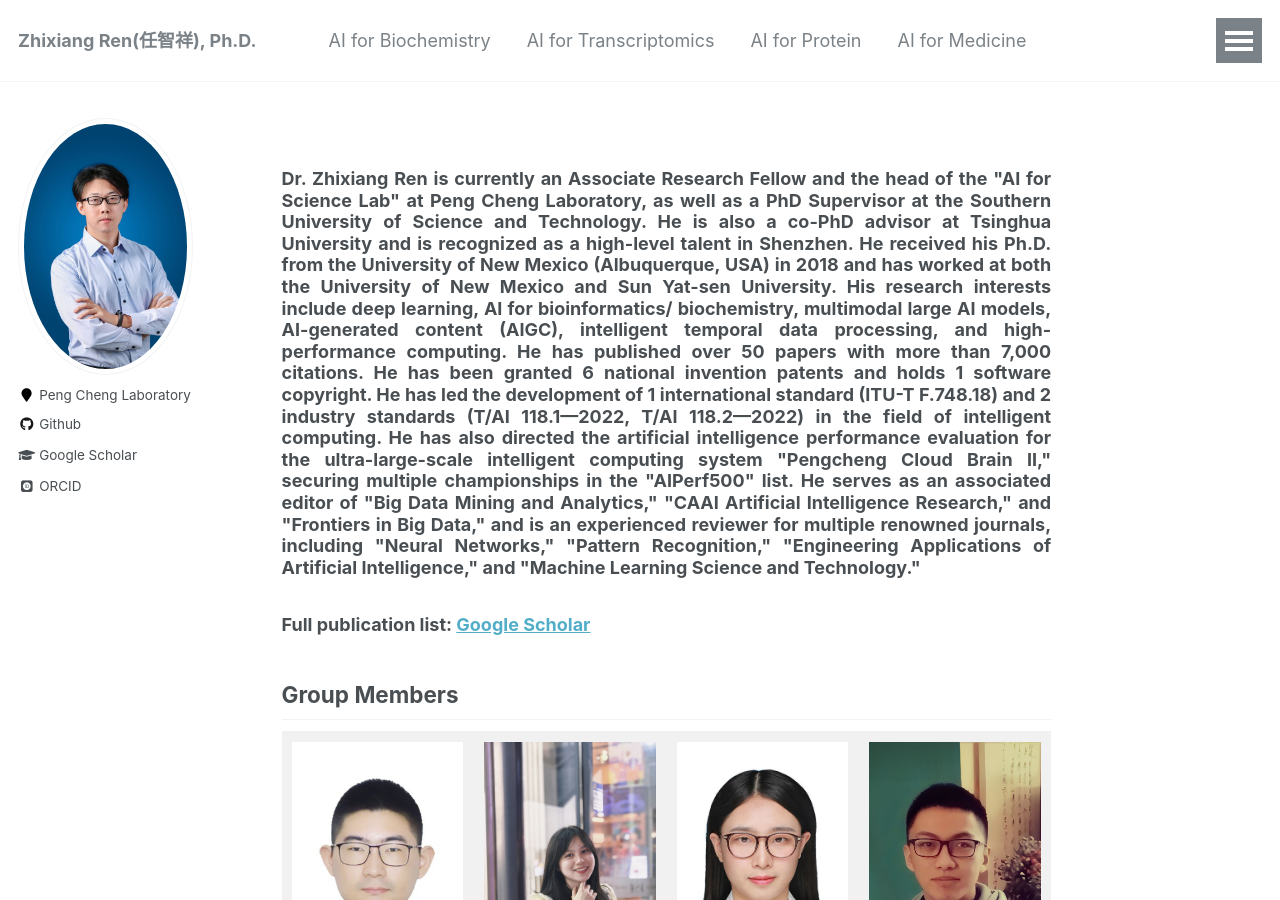
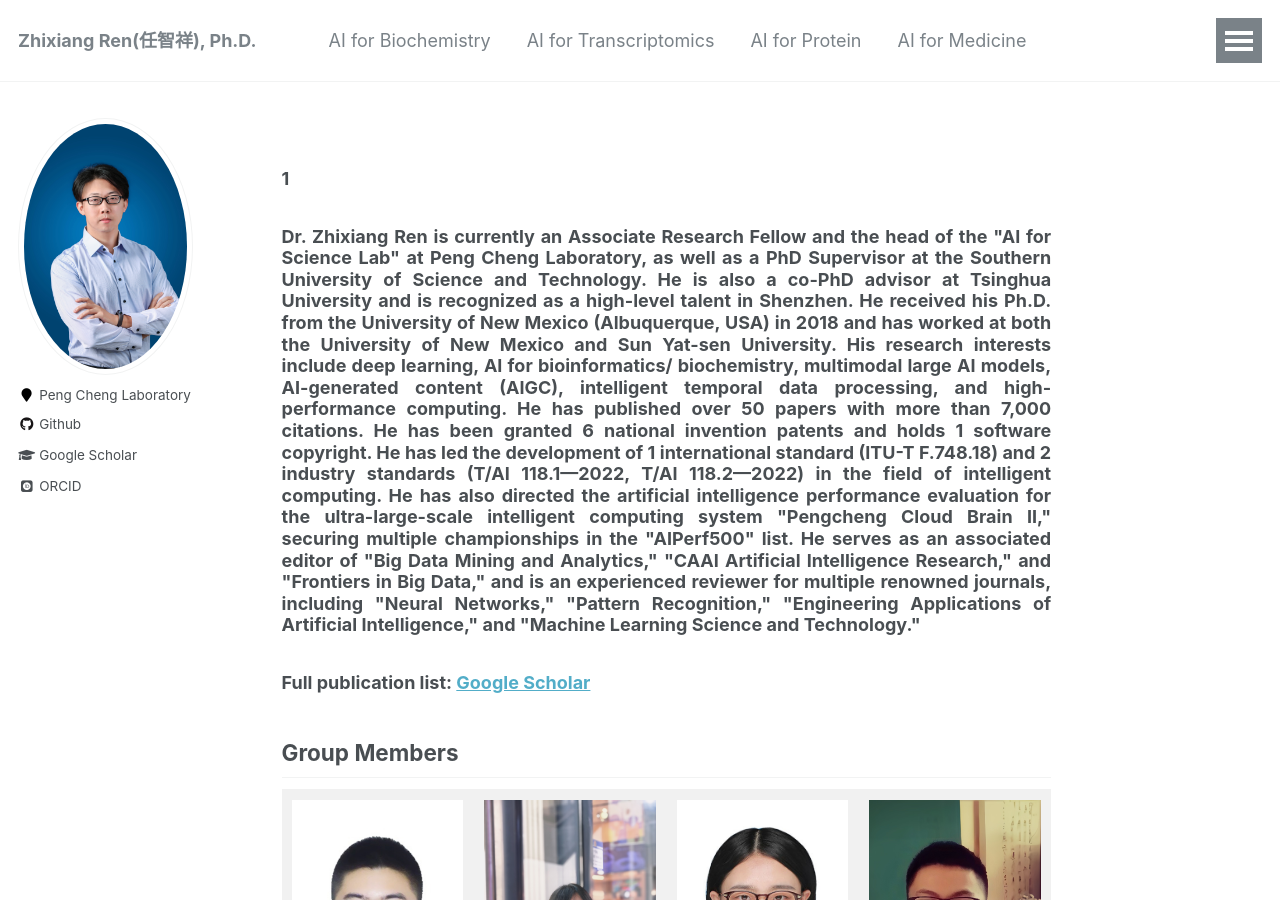
Before and after one commit to zhixiang-ren/zhixiang-ren.github.io, a Jekyll site: the page built from _pages/about.html, in a window 1280 px wide and 900 px high. Built offline with Jekyll 4.4.1, drawn with Linux system fonts in a browser that asks for light colours; some web fonts are replaced.

Commit message:
Update about.html

```diff
--- a/_pages/about.html
+++ b/_pages/about.html
@@ -7,6 +7,10 @@ redirect_from:
   - /about/
   - /about.html
 ---
+
+<h3 style="text-align:justify;">
+  1
+</h3>
 
 <h3 style="text-align:justify;">
   Dr. Zhixiang Ren is currently an Associate Research Fellow and the head of the "AI for Science Lab" at Peng Cheng Laboratory, as well as a PhD Supervisor at the Southern University of Science and Technology.
@@ -28,61 +32,61 @@ redirect_from:
 
 <div style="float: left;">
 
-  <div style="width: 25%;padding: 5px;background-color: rgb(241, 241, 241);float: left;">
+  <div style="width: 25%;height: 200px;padding: 5px;background-color: rgb(241, 241, 241);float: left;">
     <img style="width: 100%;padding-left: 3%;padding-right: 3%;padding-top: 3%;padding-bottom: 0%;" src="/images/renym.png">
     <p style="width: 100%;padding-left: 3%;padding-right: 3%;padding-top: 3%;padding-bottom: 0%;text-align:center">Yiming Ren</p>
     <p style="width: 100%;padding-left: 3%;padding-right: 3%;padding-top: 0%;padding-bottom: 0%;text-align:center">Software Engineer</p>
   </div>
 
-  <div style="width: 25%;padding: 5px;background-color: rgb(241, 241, 241);float: left;">
+  <div style="width: 25%;height: 200px;padding: 5px;background-color: rgb(241, 241, 241);float: left;">
     <img style="width: 100%;padding-left: 3%;padding-right: 3%;padding-top: 3%;padding-bottom: 0%;" src="/images/lizt.png">
     <p style="width: 100%;padding-left: 3%;padding-right: 3%;padding-top: 3%;padding-bottom: 0%;text-align:center">Zeting Li</p>
     <p style="width: 100%;padding-left: 3%;padding-right: 3%;padding-top: 0%;padding-bottom: 0%;text-align:center">Software Engineer</p>
   </div>
 
-  <div style="width: 25%;padding: 5px;background-color: rgb(241, 241, 241);float: left;">
+  <div style="width: 25%;height: 200px;padding: 5px;background-color: rgb(241, 241, 241);float: left;">
     <img style="width: 100%;padding-left: 3%;padding-right: 3%;padding-top: 3%;padding-bottom: 0%;" src="/images/zhouy.jpg">
     <p style="width: 100%;padding-left: 3%;padding-right: 3%;padding-top: 3%;padding-bottom: 0%;text-align:center">Yue Zhou</p>
     <p style="width: 100%;padding-left: 3%;padding-right: 3%;padding-top: 0%;padding-bottom: 0%;text-align:center">Software Engineer</p>
   </div>
 
-  <div style="width: 25%;padding: 5px;background-color: rgb(241, 241, 241);float: left;">
+  <div style="width: 25%;height: 200px;padding: 5px;background-color: rgb(241, 241, 241);float: left;">
     <img style="width: 100%;padding-left: 3%;padding-right: 3%;padding-top: 3%;padding-bottom: 0%;" src="/images/zhaoty.png">
     <p style="width: 100%;padding-left: 3%;padding-right: 3%;padding-top: 3%;padding-bottom: 0%;text-align:center">Tianyu Zhao</p>
     <p style="width: 100%;padding-left: 3%;padding-right: 3%;padding-top: 0%;padding-bottom: 0%;text-align:center">Postdoctor</p>
   </div>
 
-  <div style="width: 25%;padding: 5px;background-color: rgb(241, 241, 241);float: left;">
+  <div style="width: 25%;height: 200px;padding: 5px;background-color: rgb(241, 241, 241);float: left;">
     <img style="width: 100%;padding-left: 3%;padding-right: 3%;padding-top: 3%;padding-bottom: 0%;" src="/images/kuangtj.jpg">
     <p style="width: 100%;padding-left: 3%;padding-right: 3%;padding-top: 3%;padding-bottom: 0%;text-align:center">Taojie Kuang</p>
     <p style="width: 100%;padding-left: 3%;padding-right: 3%;padding-top: 0%;padding-bottom: 0%;text-align:center">Ph.D Candidate</p>
   </div>
 
-  <div style="width: 25%;padding: 5px;background-color: rgb(241, 241, 241);float: left;">
+  <div style="width: 25%;height: 200px;padding: 5px;background-color: rgb(241, 241, 241);float: left;">
     <img style="width: 100%;padding-left: 3%;padding-right: 3%;padding-top: 3%;padding-bottom: 0%;" src="/images/liupf.jpg">
     <p style="width: 100%;padding-left: 3%;padding-right: 3%;padding-top: 3%;padding-bottom: 0%;text-align:center">Pengfei Liu</p>
     <p style="width: 100%;padding-left: 3%;padding-right: 3%;padding-top: 0%;padding-bottom: 0%;text-align:center">Ph.D Candidate</p>
   </div>
 
-  <div style="width: 25%;padding: 5px;background-color: rgb(241, 241, 241);float: left;">
+  <div style="width: 25%;height: 200px;padding: 5px;background-color: rgb(241, 241, 241);float: left;">
     <img style="width: 100%;padding-left: 3%;padding-right: 3%;padding-top: 3%;padding-bottom: 0%;" src="/images/ges.jpg">
     <p style="width: 100%;padding-left: 3%;padding-right: 3%;padding-top: 3%;padding-bottom: 0%;text-align:center">Shuang Ge</p>
     <p style="width: 100%;padding-left: 3%;padding-right: 3%;padding-top: 0%;padding-bottom: 0%;text-align:center">Ph.D Student</p>
   </div>
 
-  <div style="width: 25%;padding: 5px;background-color: rgb(241, 241, 241);float: left;">
+  <div style="width: 25%;height: 200px;padding: 5px;background-color: rgb(241, 241, 241);float: left;">
     <img style="width: 100%;padding-left: 3%;padding-right: 3%;padding-top: 3%;padding-bottom: 0%;" src="/images/wangmq.jpg">
     <p style="width: 100%;padding-left: 3%;padding-right: 3%;padding-top: 3%;padding-bottom: 0%;text-align:center">Mingqing Wang</p>
     <p style="width: 100%;padding-left: 3%;padding-right: 3%;padding-top: 0%;padding-bottom: 0%;text-align:center">Ph.D Student</p>
   </div>
 
-  <div style="width: 25%;padding: 5px;background-color: rgb(241, 241, 241);float: left;">
+  <div style="width: 25%;height: 200px;padding: 5px;background-color: rgb(241, 241, 241);float: left;">
     <img style="width: 100%;padding-left: 3%;padding-right: 3%;padding-top: 3%;padding-bottom: 0%;" src="/images/shirj.jpg">
     <p style="width: 100%;padding-left: 3%;padding-right: 3%;padding-top: 3%;padding-bottom: 0%;text-align:center">Ruijun Shi</p>
     <p style="width: 100%;padding-left: 3%;padding-right: 3%;padding-top: 0%;padding-bottom: 0%;text-align:center">Ph.D Student</p>
   </div>
 
-  <div style="width: 25%;padding: 5px;background-color: rgb(241, 241, 241);float: left;">
+  <div style="width: 25%;height: 200px;padding: 5px;background-color: rgb(241, 241, 241);float: left;">
     <img style="width: 100%;padding-left: 3%;padding-right: 3%;padding-top: 3%;padding-bottom: 0%;" src="/images/xuyx.jpg">
     <p style="width: 100%;padding-left: 3%;padding-right: 3%;padding-top: 3%;padding-bottom: 0%;text-align:center">Yaxin Xu</p>
     <p style="width: 100%;padding-left: 3%;padding-right: 3%;padding-top: 0%;padding-bottom: 0%;text-align:center">Ph.D Student</p>
```
